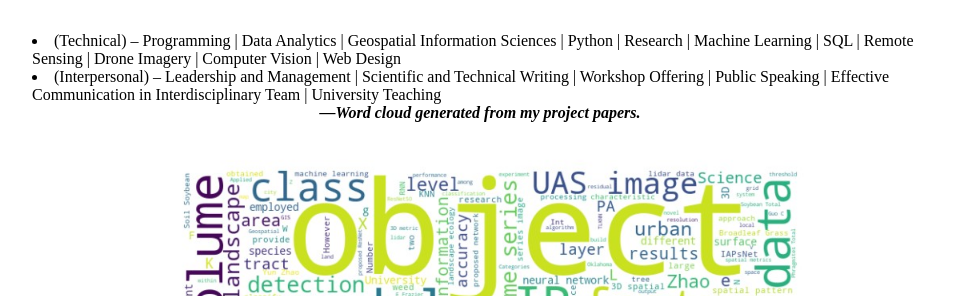
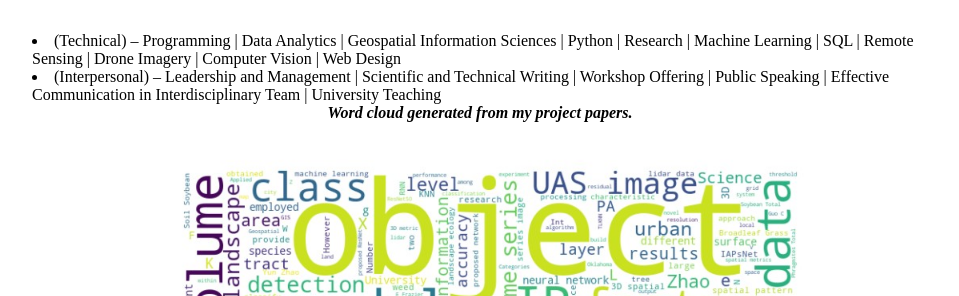
Before and after one commit to yun-zhao/yun-zhao.github.io, a Jekyll site: the page built from about/index.html, in a window 1280 px wide. Shown: the part 389-685 px from the top of the page, without its empty margins (160-1119 px from the left). Built offline with Jekyll 4.4.1, drawn with Linux system fonts in a browser that asks for light colours.

```diff
--- a/about/index.html
+++ b/about/index.html
@@ -15,6 +15,6 @@ title: About Yun Zhao
 </div>
 
     <div style="text-align:center">
-	<em><strong>—Word cloud generated from my project papers.</em>
+	<em><strong>Word cloud generated from my project papers.</em>
 	<img src="https://yun-zhao.github.io/wordCloud.jpg" alt="Description of the image" height="400">
     </div>
```
